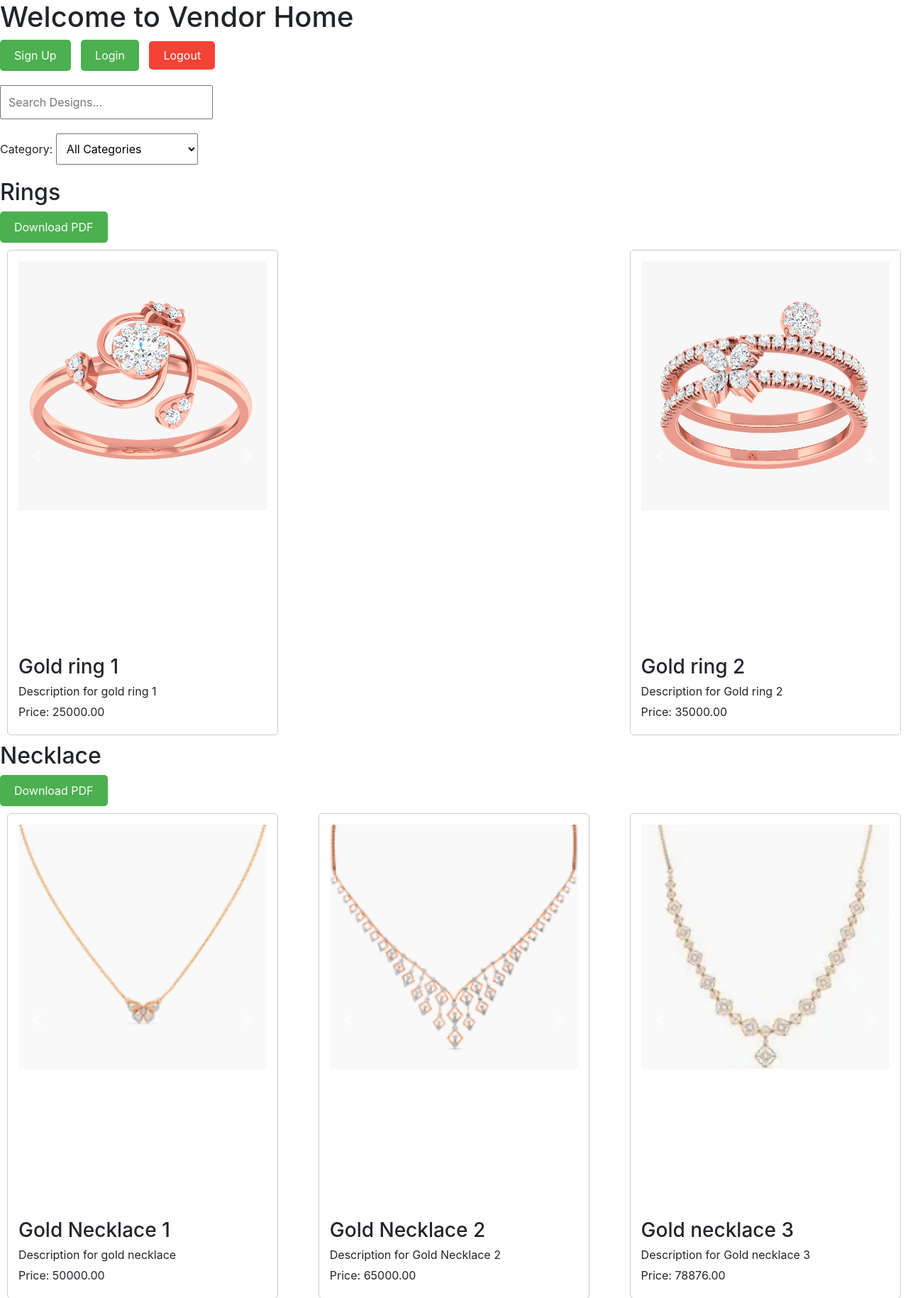
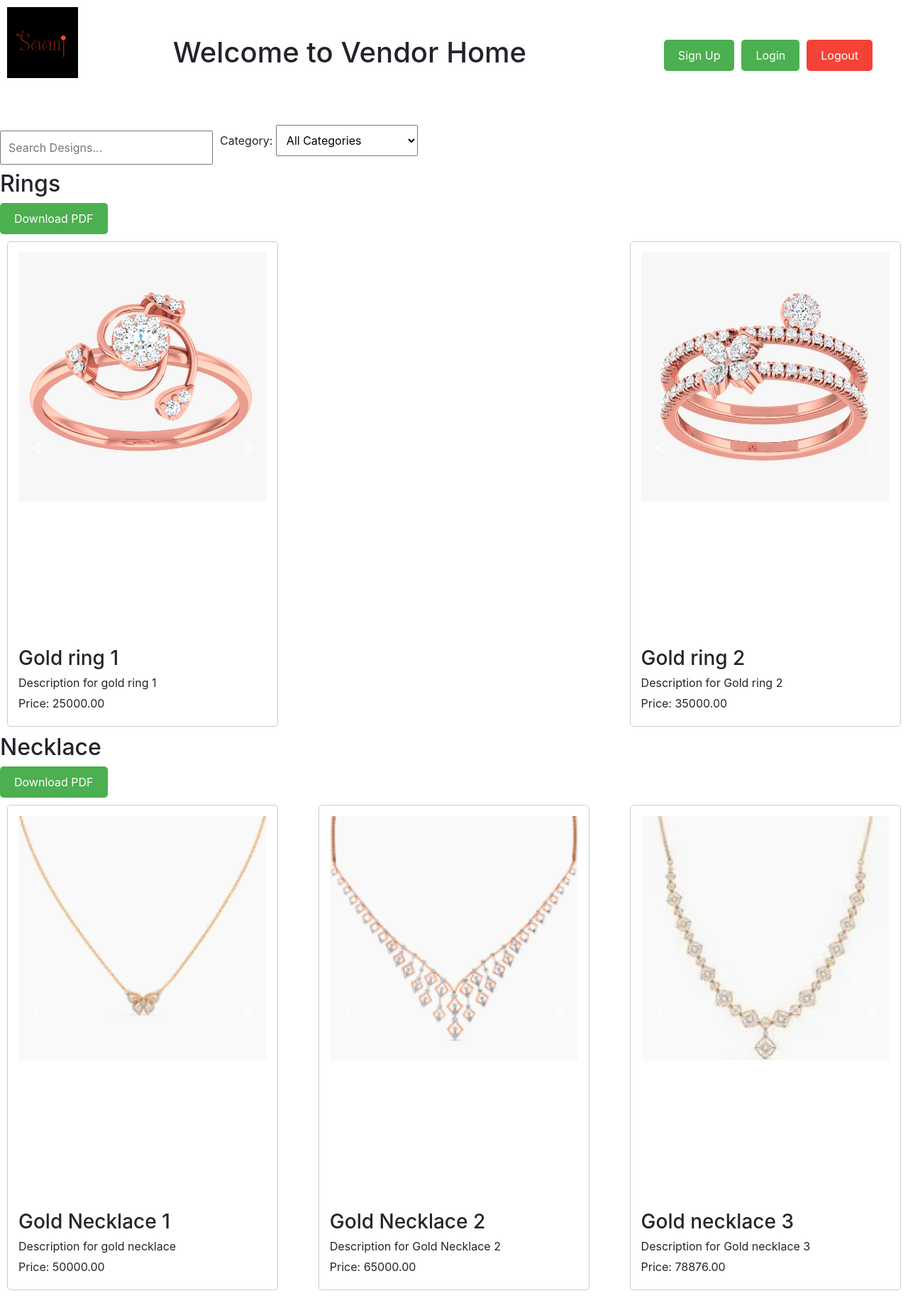
Before and after one commit to Backend23/Saanj-App, a Django app: page / in a window 1280 px wide. Shown: the top 1829 px of the page at 71% size. Run offline with Django 5.2, Linux system fonts and the light colour scheme; data comes from the database, SQL or seed files in the repository; both versions use the stored data as it was after the commit; data that the repository does not hold is empty; some libraries are stand-ins or nearby versions.

Commit message:
Second commit

```diff
--- a/saanj_app/templates/home.html
+++ b/saanj_app/templates/home.html
@@ -9,7 +9,75 @@
     <!-- Bootstrap CSS -->
     <link rel="stylesheet" href="https://stackpath.bootstrapcdn.com/bootstrap/4.5.2/css/bootstrap.min.css">
     <style>
-        /* CSS styling for cards and layout */
+        /* CSS styling for header layout */
+
+        .manufacturer-logo {
+            position: absolute; /* Position the logo absolutely */
+            top: 10px;          /* Distance from the top of the page */
+            left: 10px;         /* Distance from the left of the page */
+            width: 100px;       /* Set a fixed width for the logo */
+            height: auto;       /* Maintain the aspect ratio */
+            z-index: 100;       /* Ensure it stays on top of other content */
+        }
+
+        .header {
+            display: flex;
+            align-items: center; /* Center items vertically */
+            justify-content: space-between; /* Space between items */
+            width: 100%; /* Full width */
+            padding: 50px; /* Add some padding */
+            position: relative; /* Positioning for absolute logo */
+        }
+
+        .welcome-message {
+            flex-grow: 1; /* Allow the message to take up remaining space */
+            text-align: center; /* Center the welcome message */
+        }
+
+        .auth-buttons {
+            display: flex; /* Use flexbox for buttons */
+            gap: 10px; /* Space between buttons */
+        }
+
+        .search-container {
+            display: flex;
+            align-items: center; /* Center search vertically */
+            margin-top: 20px; /* Space from header */
+        }
+
+        input[type="text"] {
+            margin-right: 10px; /* Space between input and button */
+            padding: 10px;
+            width: 300px;
+        }
+
+        .button {
+            display: inline-block;
+            background-color: #4CAF50; /* Green background */
+            color: white; /* White text */
+            padding: 10px 20px; /* Padding */
+            text-align: center; /* Center text */
+            text-decoration: none; /* No underline */
+            border-radius: 5px; /* Rounded corners */
+        }
+
+        .button:hover {
+            background-color: #45a049; /* Darker green on hover */
+        }
+
+        .logout-button {
+            background-color: #f44336; /* Red background for logout */
+            color: white;
+            padding: 10px 20px;
+            border-radius: 5px;
+            text-decoration: none;
+        }
+
+        .logout-button:hover {
+            background-color: #d32f2f; /* Darker red on hover */
+        }
+
+        /* Styles for cards and layout */
         .designs {
             display: flex;
             flex-wrap: wrap;
@@ -30,7 +98,6 @@
         }
 
         .carousel-item img,
-
         .carousel-item video {
             object-fit: cover;
             width: 100%;
@@ -38,7 +105,6 @@
         }
 
         .design-card h3,
-
         .design-card p {
             margin: 5px 0;
             flex-shrink: 0; /* Prevent the text from shrinking */
@@ -60,44 +126,6 @@
             z-index: 10; /* Bring the watermark in front */
         }
 
-
-        input[type="text"] {
-            margin-bottom: 20px;
-            padding: 10px;
-            width: 300px;
-        }
-
-        .auth-buttons {
-            margin-bottom: 20px;
-        }
-
-        .button {
-            display: inline-block;
-            background-color: #4CAF50; /* Green background */
-            color: white; /* White text */
-            padding: 10px 20px; /* Padding */
-            text-align: center; /* Center text */
-            text-decoration: none; /* No underline */
-            border-radius: 5px; /* Rounded corners */
-            margin-right: 10px; /* Space between buttons */
-        }
-
-        .button:hover {
-            background-color: #45a049; /* Darker green on hover */
-        }
-
-        .logout-button {
-            background-color: #f44336; /* Red background for logout */
-            color: white;
-            padding: 10px 20px;
-            border-radius: 5px;
-            text-decoration: none;
-        }
-
-        .logout-button:hover {
-            background-color: #d32f2f; /* Darker red on hover */
-        }
-
         /* Styles for filter dropdown */
         .filter {
             margin-bottom: 20px;
@@ -112,17 +140,21 @@
     </style>
 </head>
 <body>
-    <h1>Welcome to Vendor Home</h1>
+    <img src="{% static 'Manufacturer_logo/saanj_logo.jpg' %}" alt="Manufacturer Logo" class="manufacturer-logo">
 
-    <div class="auth-buttons">
-        <a href="{% url 'vendor_signup' %}" class="button">Sign Up</a>
-        <a href="{% url 'vendor_login' %}" class="button">Login</a>
-        <a href="{% url 'vendor_logout' %}" class="logout-button">Logout</a>
+   <div class="header">
+        <div class="welcome-message">
+            <h1>Welcome to Vendor Home</h1>
+        </div>
+        <div class="auth-buttons">
+            <a href="{% url 'vendor_signup' %}" class="button">Sign Up</a>
+            <a href="{% url 'vendor_login' %}" class="button">Login</a>
+            <a href="{% url 'vendor_logout' %}" class="logout-button">Logout</a>
+        </div>
     </div>
 
-    <input type="text" id="search" placeholder="Search Designs..." onkeyup="filterDesigns()">
-
-    <div class="filters">
+    <div class="search-container">
+        <input type="text" id="search" placeholder="Search Designs..." onkeyup="filterDesigns()">
         <div class="filter">
             <label for="category-filter">Category:</label>
             <select id="category-filter" onchange="filterDesigns()">
--- a/saanj_app/views.py
+++ b/saanj_app/views.py
@@ -58,17 +58,26 @@ def vendor_login(request):
             email = form.cleaned_data['email']
             password = form.cleaned_data['password']
 
-            try:
-                vendor = Vendor.objects.get(email_id=email)
-                if vendor.user.check_password(password):  # Use Django's built-in method
+            user = authenticate(username=email, password=password)
+            if user is not None:
+                try:
+                    # Fetch the vendor associated with the email
+                    vendor = Vendor.objects.get(email_id=email)
                     request.session['vendor_id'] = vendor.id
-                    print(f"Vendor {vendor.id} logged in successfully.")  # Debug line
+
+                    # Log in the user associated with the vendor
+                    login(request, user)  # Log the user in to set request.user
+                    print(f"Vendor {vendor.id} logged in successfully.")
+                    print("Authenticated user after login:", request.user)
+                    print("Vendor from request user:", request.user.vendor if hasattr(request.user, 'vendor') else "No vendor associated")
+
                     return redirect('vendor_home')
-                else:
-                    messages.error(request, "Invalid email or password.")
-            except Vendor.DoesNotExist:
+                except Vendor.DoesNotExist:
+                    messages.error(request, "Vendor does not exist.")
+            else:
                 messages.error(request, "Invalid email or password.")
-        return redirect('vendor_login')
+        else:
+            messages.error(request, "Invalid form submission.")
     else:
         form = VendorLoginForm()
 
@@ -175,27 +184,44 @@ def download_pdf(request, category_id):
     p.setFont("Helvetica-Bold", 16)
     p.drawCentredString(width / 2, height - 50, f"Designs for {category.name}")
     y_position = height - 120
+    x_position_left = 40
+    x_position_right = width / 2 + 20  # Half-page offset for right-side designs
+
+    design_count = 0  # Keep track of designs on the row (2 designs per row)
 
     for design in designs:
-        if y_position < 100:  # Add a new page if space is insufficient
+        if y_position < 150:  # Add a new page if space is insufficient (with extra margin)
             p.showPage()
             y_position = height - 80
+            design_count = 0  # Reset for the new page
+
+        x_position = x_position_left if design_count % 2 == 0 else x_position_right  # Alternate between left and right side
 
         # Display design details
         p.setFont("Helvetica-Bold", 12)
-        p.drawString(40, y_position, design.title)
+        p.drawString(x_position, y_position, design.title)
         p.setFont("Helvetica", 10)
-        p.drawString(40, y_position - 15, f"Description: {design.description}")
-        p.drawString(40, y_position - 30, f"Price: {design.price}")
+        p.drawString(x_position, y_position - 15, f"Description: {design.description}")
+        p.drawString(x_position, y_position - 30, f"Price: {design.price}")
 
-        # Add design images
+        # Add design images side by side
+        y_image_position = y_position - 10  # Adjust position for images
         images = design.images.all()
+
         if images:
-            image_path = images[0].image.path  # Display the first image
-            p.drawImage(ImageReader(image_path), 40, y_position - 130, width=200, height=100, preserveAspectRatio=True)
-            y_position -= 150
+            x_image_position = x_position  # Start with the current design position
+            for image in images:
+                image_path = image.image.path  # Get each image path
+                p.drawImage(ImageReader(image_path), x_image_position, y_image_position - 130, width=100, height=100, preserveAspectRatio=True)
+                x_image_position += 120  # Move the x_position to the right for the next image (if needed)
 
-        y_position -= 50
+            y_position -= 150  # Adjust vertical position after placing images
+
+        if design_count % 2 == 1:  # After two designs on the same row, move to the next row
+            y_position -= 150  # Increase space between rows
+            design_count = 0  # Reset count for the new row
+        else:
+            design_count += 1  # Move to next design on the same row
 
     # Close the PDF object and return the response
     p.showPage()
```
Also changed, not shown: db.sqlite3, media/designs/images/necklace_1_7NvtvJs.png (added), media/designs/images/necklace_2_DSwY6Xg.png (added), media/designs/images/necklace_3_QeStGvY.png (added), media/designs/images/necklace_4_bx46mga.png (added), saanj_app/static/Manufacturer_logo/saanj_logo.jpg (added).
